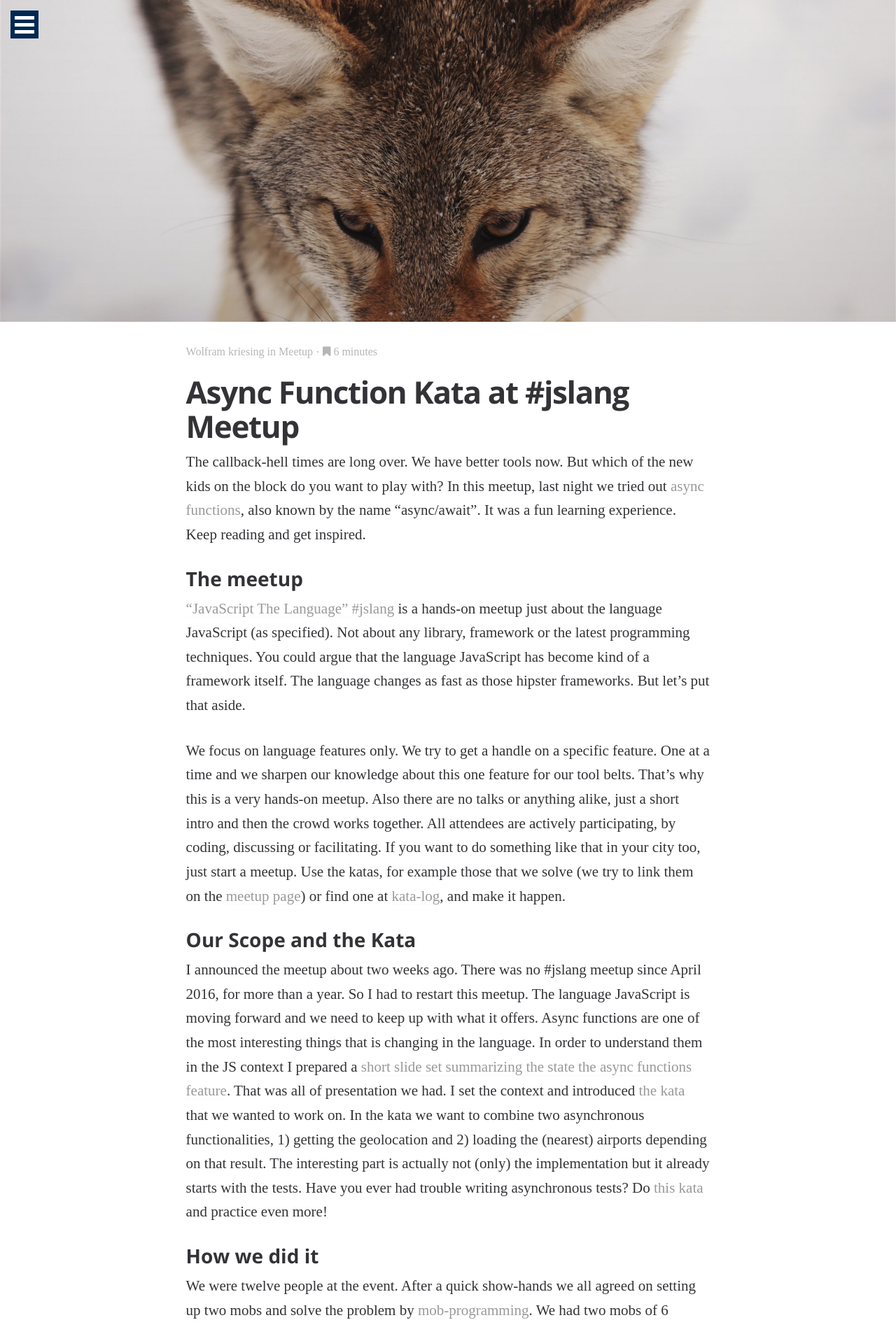
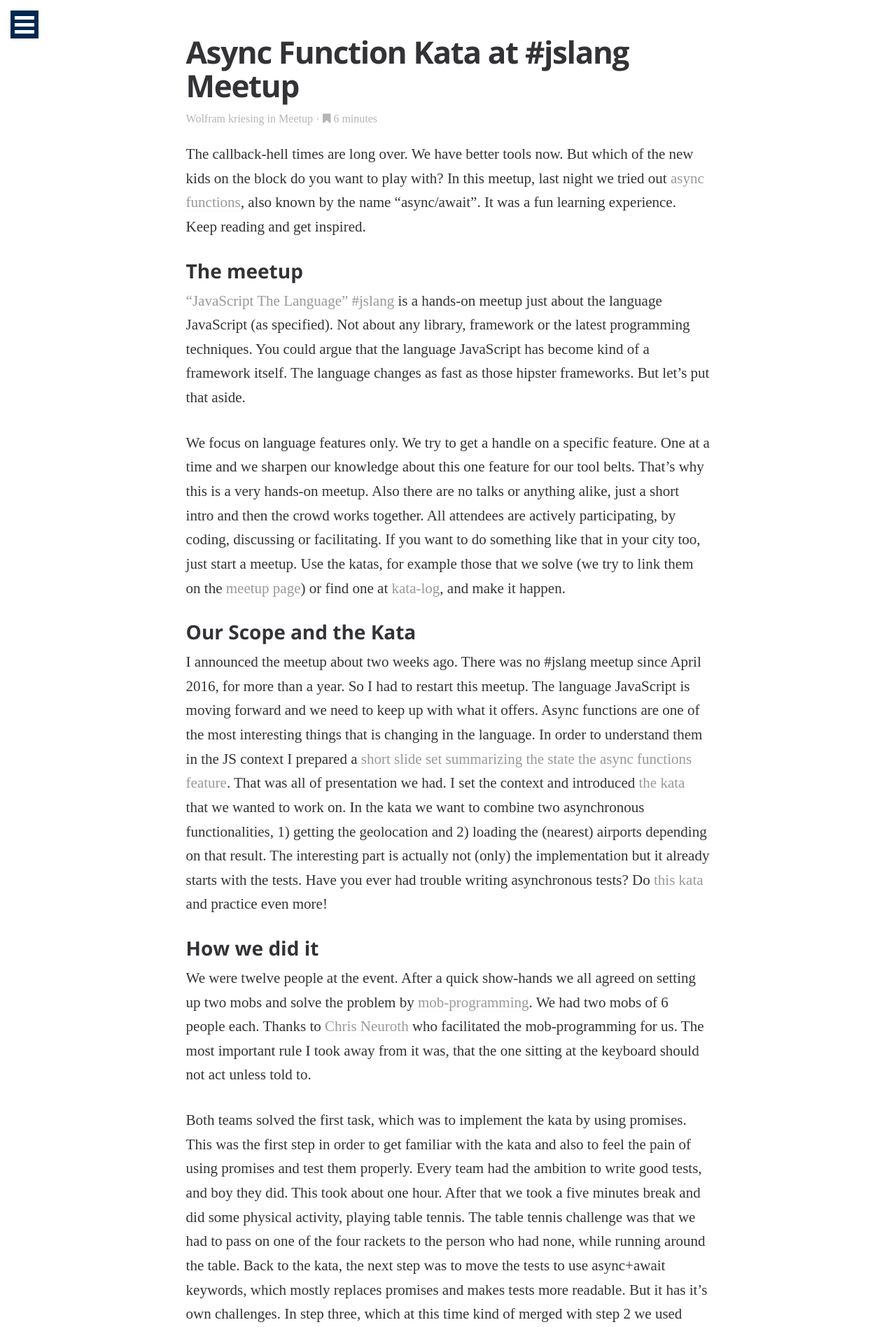
Before and after one commit to holidaycheck/tech-blog, a Jekyll site: the page built from _posts/2017-06-02-jslang-meetup-async-await.markdown, in a window 1280 px wide. Shown: the top 1897 px of the page at 70% size. Built offline with Jekyll 4.4.1, drawn with Linux system fonts in a browser that asks for light colours; some web fonts are replaced.

Commit message:
Display post header only if defined

```diff
--- a/_layouts/post.html
+++ b/_layouts/post.html
@@ -2,6 +2,7 @@
 layout: default
 ---
 
+{% if page.feature_image %}
     <header class="hero-image" style="background-image: url({{ site.baseurl }}/img/{{page.feature_image}}.jpg);">
         <span class="menu-trigger animated fadeInDown">
             <span class="bar"></span>
@@ -11,15 +12,28 @@ layout: default
 
         {% include nav.html %}
     </header>
+{% else %}
+    <header>
+            <span class="menu-trigger animated fadeInDown">
+                <span class="bar"></span>
+                <span class="bar"></span>
+                <span class="bar"></span>
+            </span>
+
+        {% include nav.html %}
+    </header>
+{% endif %}
+
+
 
 <main class="container">
     <div class="row">
         <div class="col-xs-12 single-content">
+            <h1>{{ page.title }}</h1>
+
             <p class="meta">
                 <a href="{{ page.author_url | prepend: site.baseurl }}">{{ page.author_name | capitalize}}</a> in <a href='{{ "/category/" | append: page.categories.first | prepend: site.baseurl }}'>{{ page.categories[0] | capitalize }}</a> <i class="link-spacer"></i> <i class="fa fa-bookmark"></i> {{ page.read_time }} minutes
             </p>
-
-            <h1>{{ page.title }}</h1>
 
             {{ content }}
 
--- a/_posts/2017-06-02-jslang-meetup-async-await.markdown
+++ b/_posts/2017-06-02-jslang-meetup-async-await.markdown
@@ -8,7 +8,6 @@ author_url : /author/wolframkriesing
 author_avatar: wolframkriesing
 show_avatar : true
 read_time : 6
-feature_image: feature-wolf
 show_related_posts: false
 square_related: recommend-wolf
 ---
```
Lines whose indentation alone changed are shown as unchanged.
